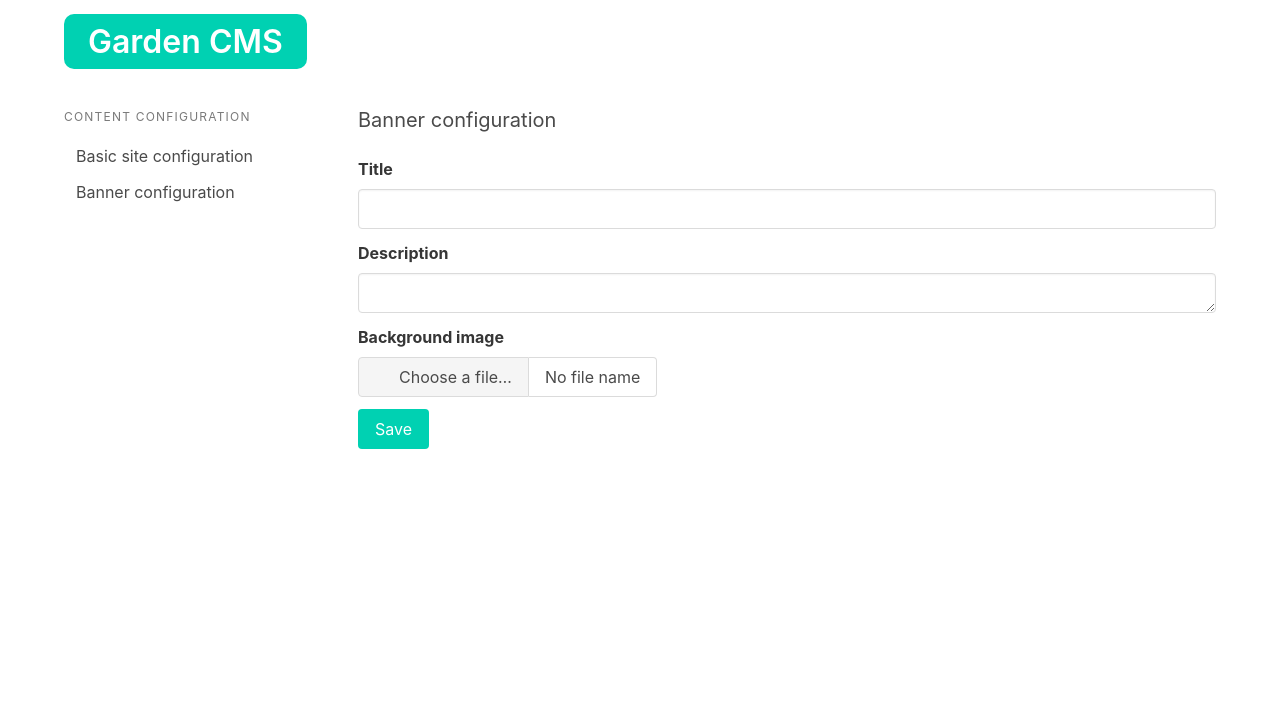
After one commit to JulianH99/component-architecture, a Flask app: template cms/templates/banner.html in a window 1280 px wide. The commit adds this page. Shown: the top 717 px of the page. Run offline with Flask 2, Linux system fonts and the light colour scheme; the template is opened without the code that fills it, so the values that code supplies are empty; parts of the project's set-up code (start-up, migrations or seed data) failed here and were passed over.

Commit message:
feat(cms) added basic site and banner configuration

```diff
--- a/cms/app.py
+++ b/cms/app.py
@@ -3,14 +3,19 @@
 import site
 from flask import Flask, flash, jsonify, redirect, render_template, request, url_for
 from flask_sqlalchemy import SQLAlchemy
+from werkzeug.utils import secure_filename
+import os
 
 app = Flask(__name__)
+
+UPLOAD_FOLDER = os.path.join(os.getcwd(), 'static', 'uploads')
 
 app.debug = True
 app.secret_key = 'gPbM^#;49m9g+swb@Pl]X5qB@.tb%t'
 
 app.config['SQLALCHEMY_DATABASE_URI'] = 'mysql+pymysql://root@localhost:3306/gardens'
 app.config['SQLALCHEMY_TRACK_MODIFICATIONS'] = True
+app.config['UPLOAD_FOLDER'] = UPLOAD_FOLDER
 
 db = SQLAlchemy(app)
 
@@ -20,6 +25,10 @@ except:
     print("Could not load models")
 
 db.create_all()
+
+
+if not os.path.isdir(UPLOAD_FOLDER):
+    os.mkdir(UPLOAD_FOLDER)
 
 
 @app.get('/')
@@ -39,8 +48,6 @@ def update_site_configuration():
 
     site_conf = Site.query.get(1)
 
-    print(site_conf)
-
     if not site_conf:
         site_conf = Site(name=form_data['site-name'])
         db.session.add(site_conf)
@@ -51,6 +58,42 @@ def update_site_configuration():
     return redirect(url_for('index'))
 
 
-@app.get('/banner')
+@app.route('/banner', methods=['GET', 'POST'])
 def show_banner_configuration():
-    return jsonify(Banner.query.all())
+    if request.method == 'GET':
+        banner_configuration = Banner.query.get(1)
+        return render_template('banner.html', banner_configuration=banner_configuration)
+
+    if request.method == 'POST':
+        form_data = request.form
+        background_image = request.files['banner-background']
+        print(form_data)
+        print(background_image)
+
+        if not (form_data['banner-title'] and background_image):
+            flash('Banner title and banner background must have a value')
+            return redirect(request.url)
+
+        filename = secure_filename(background_image.filename)
+        path_filename = os.path.join(app.config['UPLOAD_FOLDER'], filename)
+        background_image.save(path_filename)
+
+        banner_configuration = Banner.query.get(1)
+
+        if not banner_configuration:
+            banner_configuration = Banner(
+                title=form_data['banner-title'], description=form_data['banner-description'], background_image=path_filename)
+            db.session.add(banner_configuration)
+        else:
+            banner_configuration.title = form_data['banner-title']
+            banner_configuration.description = form_data['banner-description']
+            banner_configuration.background_image = f'/static/uploads/{filename}'
+
+        db.session.commit()
+
+        return redirect(request.url)
+
+
+if __name__ == '__main__':
+    print("running")
+    app.run()
--- /dev/null
+++ b/cms/static/js/file.js
@@ -0,0 +1,11 @@
+window.addEventListener("DOMContentLoaded", (event) => {
+    const fileInput = document.querySelector("#banner-background");
+    fileInput.onchange = () => {
+        if (fileInput.files.length > 0) {
+            const fileName = document.querySelector(
+                "#banner-background-file-name"
+            );
+            fileName.textContent = fileInput.files[0].name;
+        }
+    };
+});
--- /dev/null
+++ b/cms/templates/banner.html
@@ -0,0 +1,64 @@
+{% extends "layouts/main.html" %} {% block title %} CMS / Banner configuration
+{% endblock %} {% block content %} {% block head %}
+
+<script src="/static/js/file.js" defer></script>
+
+{% endblock %}
+<h2 class="subtitle">Banner configuration</h2>
+
+<form class="form" enctype="multipart/form-data" method="post">
+    <div class="field">
+        <label for="banner-title" class="label">Title</label>
+        <input
+            type="text"
+            name="banner-title"
+            id="banner-title"
+            class="input"
+            value="{{ banner_configuration.title }}"
+        />
+    </div>
+
+    <div class="field">
+        <label for="banner-description" class="label">Description</label>
+        <textarea
+            name="banner-description"
+            id="banner-description"
+            class="input"
+        >
+{{ banner_configuration.description }}</textarea
+        >
+    </div>
+
+    <div class="field">
+        <label for="banner-background" class="label">Background image</label>
+        <div class="file has-name">
+            <label class="file-label">
+                <input
+                    id="banner-background"
+                    class="file-input"
+                    type="file"
+                    name="banner-background"
+                />
+                <span class="file-cta">
+                    <span class="file-icon">
+                        <i class="fas fa-upload"></i>
+                    </span>
+                    <span class="file-label"> Choose a file… </span>
+                </span>
+                <span class="file-name" id="banner-background-file-name">
+                    No file name
+                </span>
+            </label>
+        </div>
+
+        {% if banner_configuration.background_image %}
+        <img src="{{ banner_configuration.background_image }}" class="mt-3" />
+        {% endif %}
+    </div>
+
+    <div class="field">
+        <button class="button is-primary" type="submit">Save</button>
+    </div>
+</form>
+
+{% endblock %}
--- a/cms/templates/layouts/main.html
+++ b/cms/templates/layouts/main.html
@@ -12,6 +12,7 @@
                 display: inline;
             }
         </style>
+        {% block head %} {% endblock %}
     </head>
     <body>
         <div class="container">
@@ -34,7 +35,7 @@
             </div>
 
             {% endif %} {% endwith %}
-            <div class="columns">
+            <div class="columns mt-5">
                 <div class="column is-one-quarter">
                     {% include 'includes/menu.html' %}
                 </div>
```
Also changed, not shown: cms/templates/home.html (+7 -3 lines), cms/static/uploads/wallhaven-rd6gv1.jpg (added).
